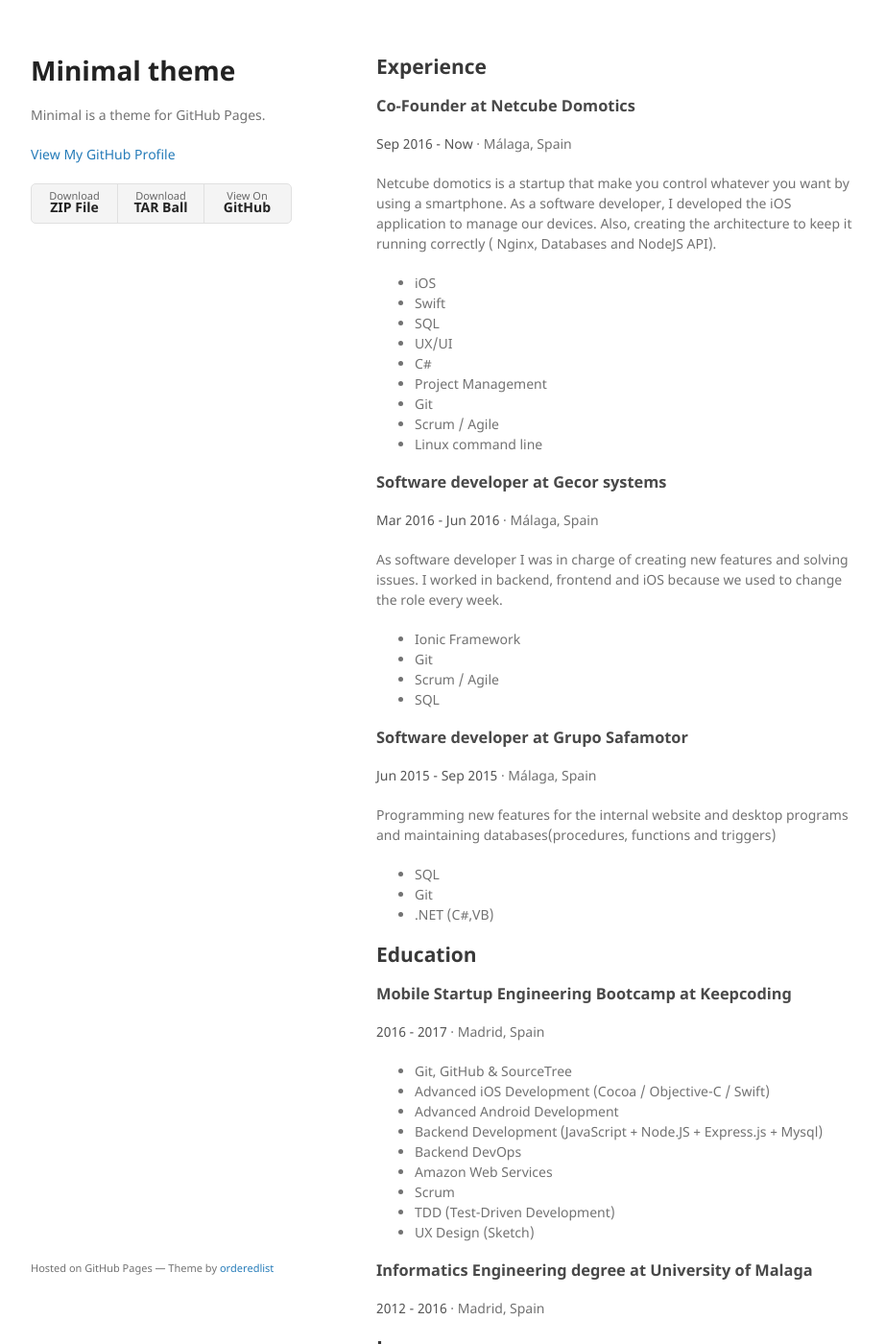
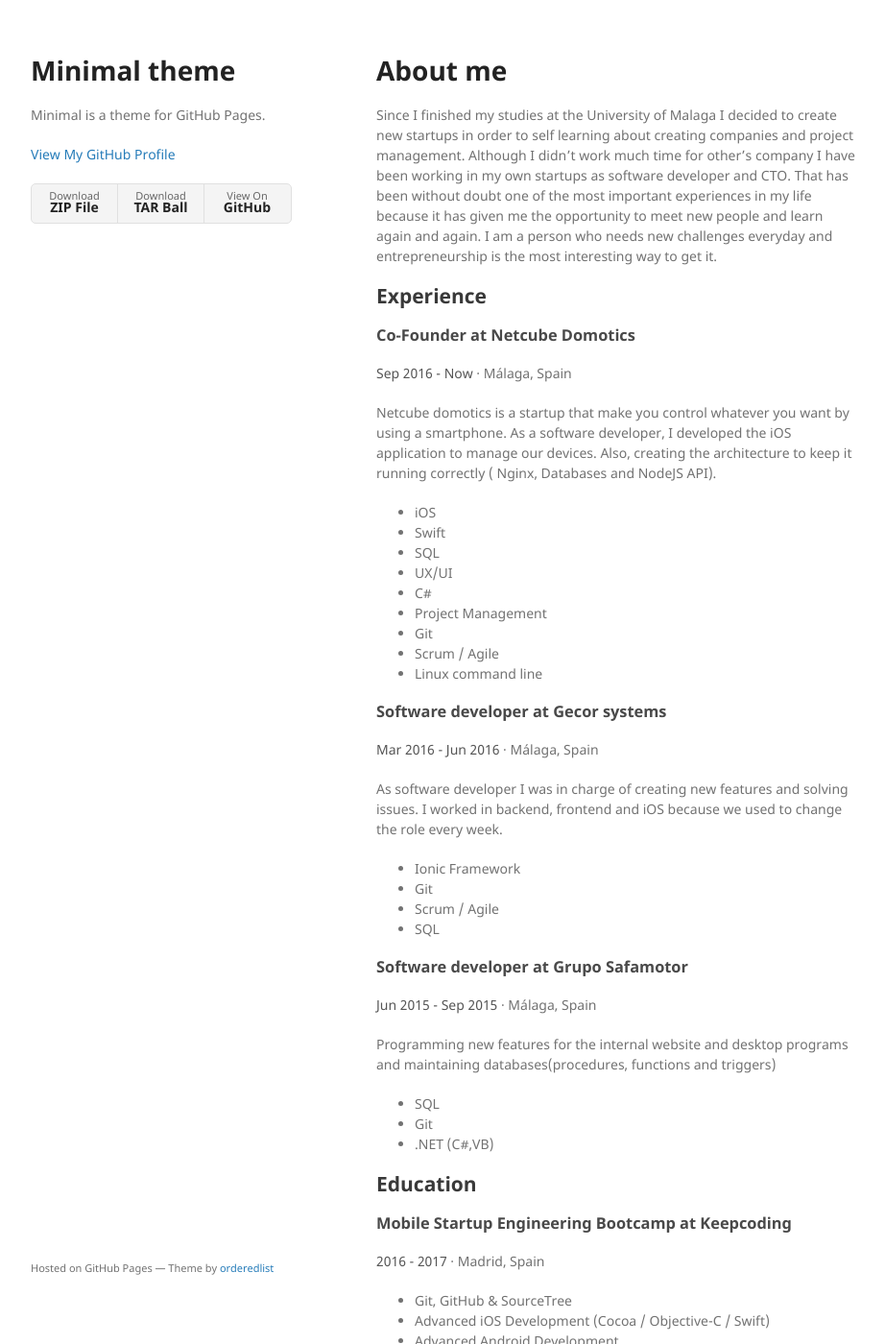
Before and after one commit to frndev/frndev.github.io, a Jekyll site: the page built from index.md, in a window 1280 px wide and 1400 px high. Shown: the whole window at 96% size, without its empty margins (178-1100 px from the left). Built offline with Jekyll 4.4.1, drawn with Linux system fonts in a browser that asks for light colours; our own code applies the rules of GitHub Pages for plain Markdown files; some of the changed text lies outside the part shown.

Commit message:
Adding new content to resume

```diff
--- a/index.md
+++ b/index.md
@@ -1,6 +1,10 @@
 ---
 layout: default
 ---
+
+# [](#header-1) About me
+
+Since I finished my studies at the University of Malaga I decided to create new startups in order to self learning about creating companies and project management. Although I didn't work much time for other's company I have been working in my own startups as software developer and CTO. That has been without doubt one of the most important experiences in my life because it has given me the opportunity to meet new people and learn again and again. I am a person who needs new challenges everyday and entrepreneurship is the most interesting way to get it.
 
 ## [](#header-2) Experience
 
@@ -65,7 +69,23 @@ Programming new features for the internal website and desktop programs and maint
 
 ### [](#header-3) Informatics Engineering degree at University of Malaga
 
-<span style="color:#565656;"> 2012 - 2016</span> · Madrid, Spain
+<span style="color:#565656;"> 2012 - 2016</span> · Málaga, Spain
+
+## [](#header-2) Projects
+
+### [Netcube domotics](http://www.diariosur.es/malaga-capital/premio-talento-joven-20170706223328-nt.html)
+
+
+Home automation project that aims to offer the client the possibility of controlling whatever using a smartphone. In this video, you see how LED lights are changing their status when the client select an effect with the smartphone.
+
+[Netcube LED control](https://drive.google.com/file/d/1wO42RLR1vstJttWzICQyszFhlZaw3bDI/view)
+
+### [PassitEDU](https://www.youtube.com/passitedu)
+
+
+Youtube channel where Maths problems were explained step-by-step and a website where students could share their notes and ask for help to the community in order to pass their exams.
+
+[PassitEDU on media](http://www.diariosur.es/cronica-universitaria/201502/17/alumnos-crean-para-compartir-20150217003554-v.html)
 
 
 ## [](#header-2) Languages
```
